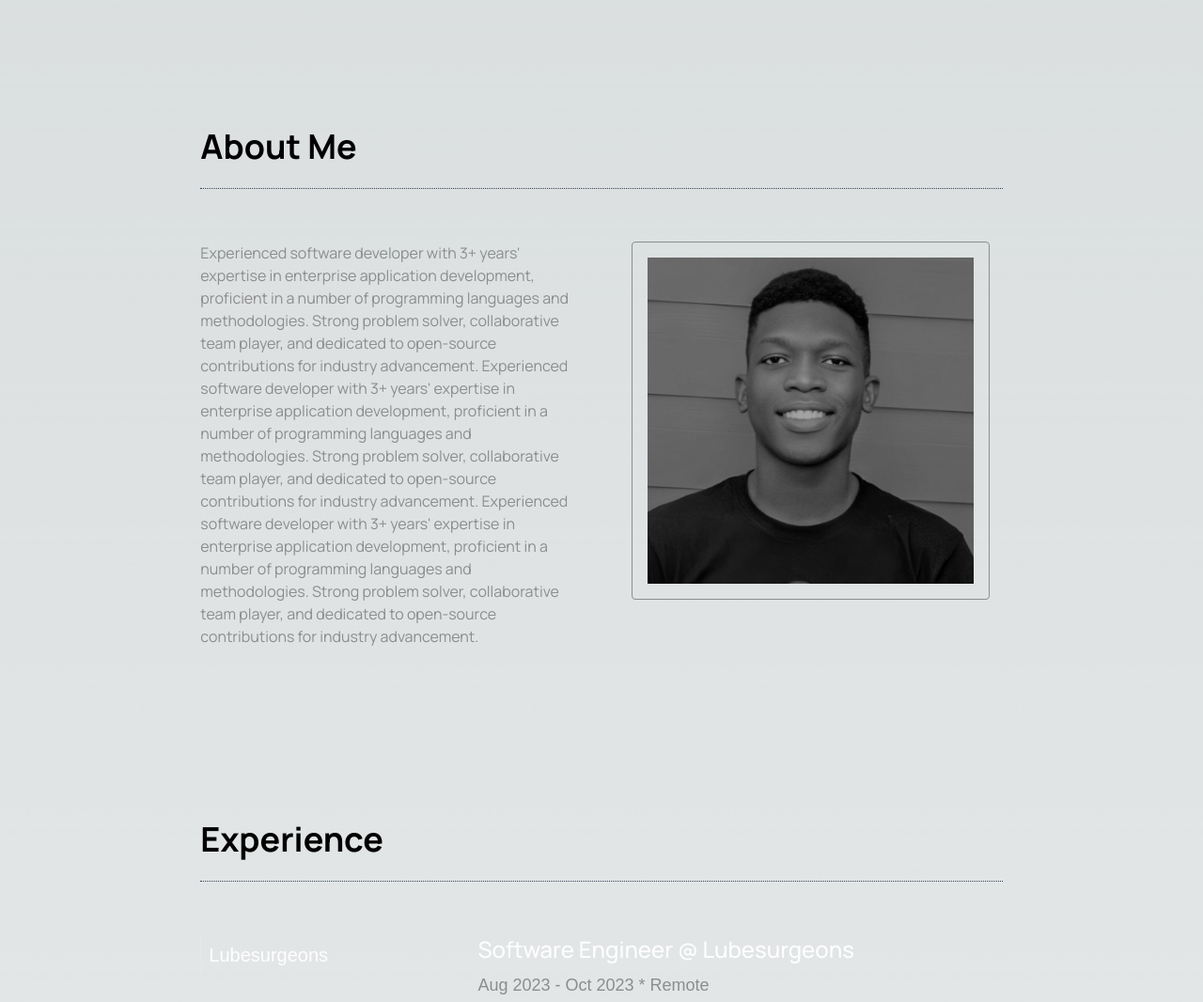
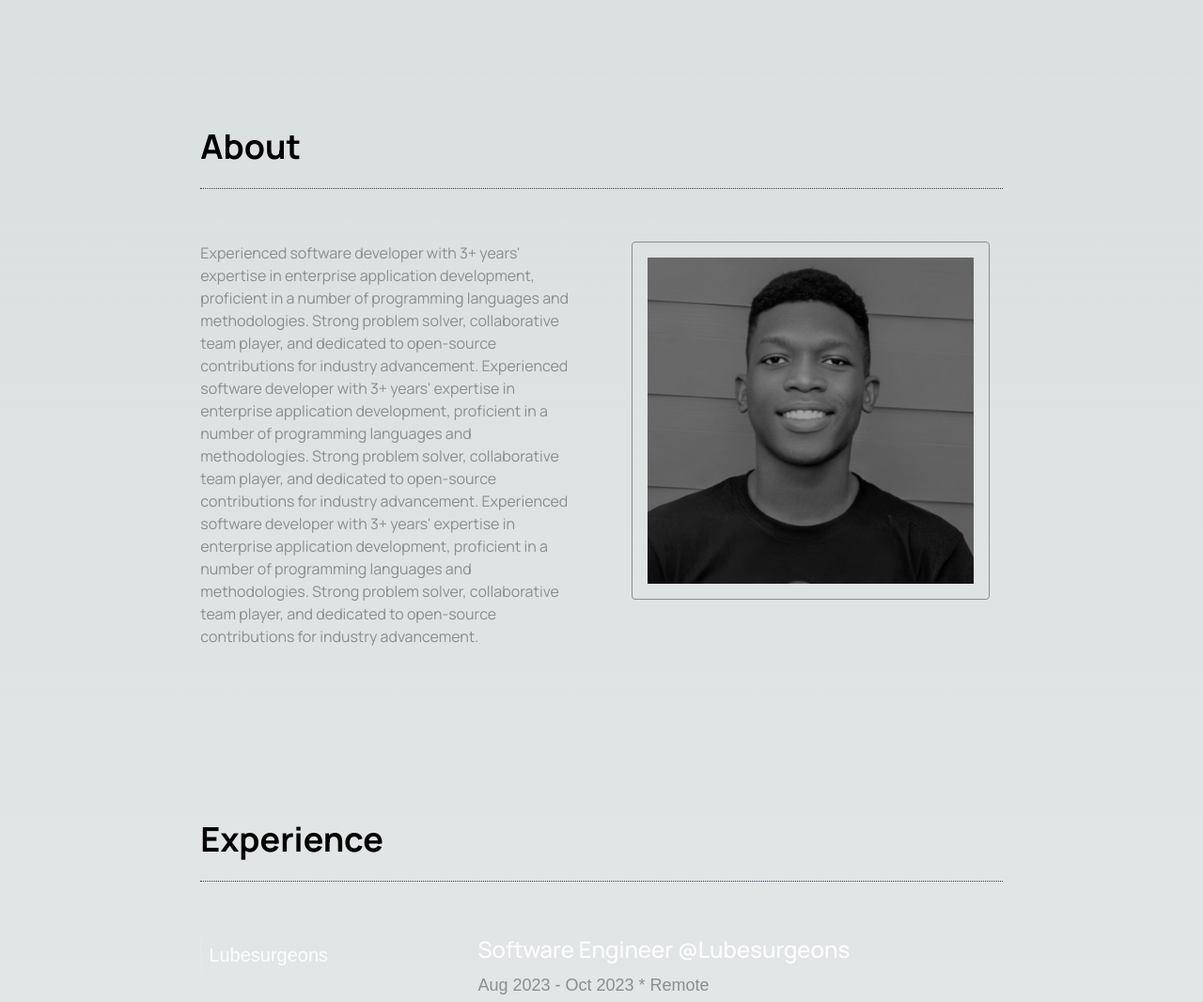
Before and after one commit to zyzer01/portfolio-zyzer, a Next.js app: page / in a window 1280 px wide. Shown: the part 620-1686 px from the top of the page at 94% size. Built offline with nearby package versions, Linux system fonts and the light colour scheme; a web font is replaced by a local one.

Commit message:
optimize for mobile

```diff
--- a/src/components/About.tsx
+++ b/src/components/About.tsx
@@ -1,13 +1,12 @@
 import Heading from './ui/Heading';
+import SectionHeading from './ui/SectionHeading';
 import zyzer from '/public/images/david onifade profile picture.png';
 import Image from 'next/image';
 
 const About = () => {
   return (
     <div id="about" className="pt-6">
-      <div className="mb-14 border-b pb-6 border-gray-700 border-dotted">
-        <h1 className="text-3xl md:text-4xl font-bold">About Me</h1>
-      </div>
+      <SectionHeading text="About" />
       <div className="grid grid-cols-1 lg:grid-cols-2 gap-16">
         <div>
           <p className="text-shade">
--- a/src/components/Experience.tsx
+++ b/src/components/Experience.tsx
@@ -3,6 +3,7 @@
 import { experience } from '@/utils/items';
 import { motion, AnimatePresence } from 'framer-motion';
 import { useState } from 'react';
+import SectionHeading from './ui/SectionHeading';
 
 const Experience = () => {
   const [activeTab, setActiveTab] = useState('Lubesurgeons');
@@ -15,9 +16,7 @@ const Experience = () => {
 
   return (
     <div id="experience" className="pt-6">
-      <div className="mb-14 border-b pb-6 border-gray-700 border-dotted">
-        <h1 className="text-3xl md:text-4xl font-bold">Experience</h1>
-      </div>
+      <SectionHeading text="Experience" />
       <div className="grid grid-cols-1 md:grid-cols-3 gap-8 text-shade">
         <div>
           <nav className="proggy text-xl">
@@ -47,7 +46,7 @@ const Experience = () => {
                   exit={{ opacity: 0, x: 100 }}
                   transition={{ duration: 0.5 }}>
                   <div>
-                    <h2 className="text-bright text-2xl font-medium">
+                    <h2 className="text-bright text-xl md:text-2xl font-medium">
                       {activeItem.jobDescription}
                     </h2>
                     <p className="proggy pt-2 text-lg">{activeItem.duration}</p>
--- a/src/components/Footer.tsx
+++ b/src/components/Footer.tsx
@@ -5,8 +5,9 @@ const Footer = () => {
   return (
     <div className="flex-col justify-center items-center text-center pt-16" id="contact">
       <div className="mb-12 border-b pb-6 border-gray-700 border-dotted">
-        <h1 className="text-3xl md:text-4xl font-bold leading-relaxed">
-          And That's a Wrap – <span className="text-2xl">Until Our Codes Cross Path Again! 🚀</span>
+        <h1 className="text-2xl md:text-4xl font-bold leading-relaxed">
+          And That's a Wrap –{' '}
+          <span className="text-xl md:text-2xl">Until Our Codes Cross Path Again! 🚀</span>
         </h1>
       </div>
       <div className="flex flex-col justify-center items-center space-y-6 px-8 md:px-16 lg:px-32 text-shade">
--- a/src/components/OtherProjects.tsx
+++ b/src/components/OtherProjects.tsx
@@ -4,14 +4,15 @@ import { CiFolderOn } from 'react-icons/ci';
 import { FiGithub } from 'react-icons/fi';
 import { otherProjects } from '@/utils/items';
 import Button from './ui/Button';
+import SectionHeading from './ui/SectionHeading';
 
 const OtherProjects = () => {
   return (
     <div id="other-projects" className="pt-6">
       <div className="text-center">
-        <h1 className="text-3xl md:text-4xl font-bold">Some Other Standout Projects</h1>
+        <SectionHeading text="Some Other Standout Projects" />
         <Link href="/archive">
-          <p className="pt-5 proggy text-shade text-xl hover:text-gray-300 transition ease">
+          <p className="pt-5 proggy -mt-14 text-shade text-xl hover:text-gray-300 transition ease">
             explore the archive{' '}
             <span className="inline-block text-xl -mb-1">
               <MdOutlineArrowOutward />
--- a/src/components/Projects.tsx
+++ b/src/components/Projects.tsx
@@ -4,12 +4,11 @@ import { MdOutlineArrowOutward } from 'react-icons/md';
 import Heading from './ui/Heading';
 import { projects } from '@/utils/items';
 import FloatingPhone from './FloatingPhone';
+import SectionHeading from './ui/SectionHeading';
 const Projects = () => {
   return (
     <div id="projects" className="pt-6">
-      <div className="mb-14 border-b pb-6 border-gray-700 border-dotted">
-        <h1 className="text-4xl font-bold">Projects</h1>
-      </div>
+      <SectionHeading text="Projects" />
 
       {projects.map((item) => (
         <div
--- /dev/null
+++ b/src/components/ui/SectionHeading.tsx
@@ -0,0 +1,12 @@
+import { SectionHeadingProps } from '@/utils/interfaces';
+import React from 'react';
+
+const SectionHeading: React.FC<SectionHeadingProps> = ({ text }) => {
+  return (
+    <div className="mb-14 border-b pb-6 border-gray-700 border-dotted">
+      <h1 className="text-2xl md:text-4xl font-bold leading-relaxed">{text}</h1>
+    </div>
+  );
+};
+
+export default SectionHeading;
--- a/src/utils/interfaces.ts
+++ b/src/utils/interfaces.ts
@@ -6,6 +6,10 @@ export interface ButtonProps {
 export interface HeadingProps {
   projectName: string;
   color: string;
+}
+
+export interface SectionHeadingProps {
+  text: string;
 }
 
 export interface ColorVariants {
--- a/src/utils/items.tsx
+++ b/src/utils/items.tsx
@@ -89,7 +89,7 @@ export const experience: ExperienceItem[] = [
   {
     id: 1,
     company: 'Lubesurgeons',
-    jobDescription: 'Software Engineer @ Lubesurgeons',
+    jobDescription: 'Software Engineer @Lubesurgeons',
     achievements: [
       'Worked closely with the interdisciplinary team to identify and rank features and requirements. ',
       'Created and executed unit tests and carried out system testing to maintain the entire infrastructure quality.',
@@ -99,7 +99,7 @@ export const experience: ExperienceItem[] = [
   {
     id: 2,
     company: 'Netvox Networks',
-    jobDescription: 'Fullstack Developer @ Netvox',
+    jobDescription: 'Fullstack Developer @Netvox',
     achievements: [
       'Worked closely with the interdisciplinary team to identify and rank features and requirements. ',
       'Created and executed unit tests and carried out system testing to maintain the entire infrastructure quality.',
@@ -109,7 +109,7 @@ export const experience: ExperienceItem[] = [
   {
     id: 3,
     company: 'Cloudnetvox',
-    jobDescription: 'Web Developer @ Cloudnetvox',
+    jobDescription: 'Web Developer @Cloudnetvox',
     achievements: [
       'Developed the entire Frontend from scratch for Cloudnetvox, identified and resolved software defects and issues, ensuring a seamless user experience.',
       'Played a pivotal role in advancing software development processes and best practices for continuous improvement.',
```
